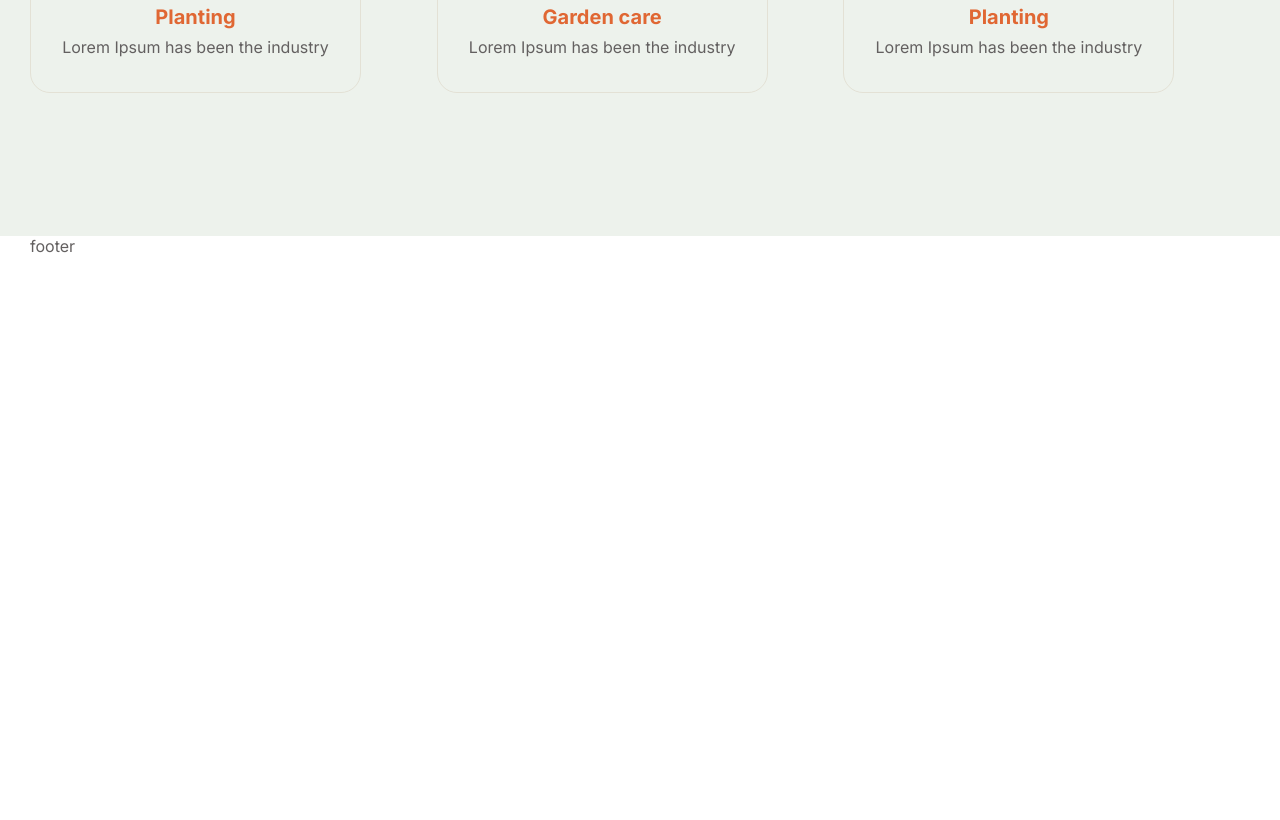
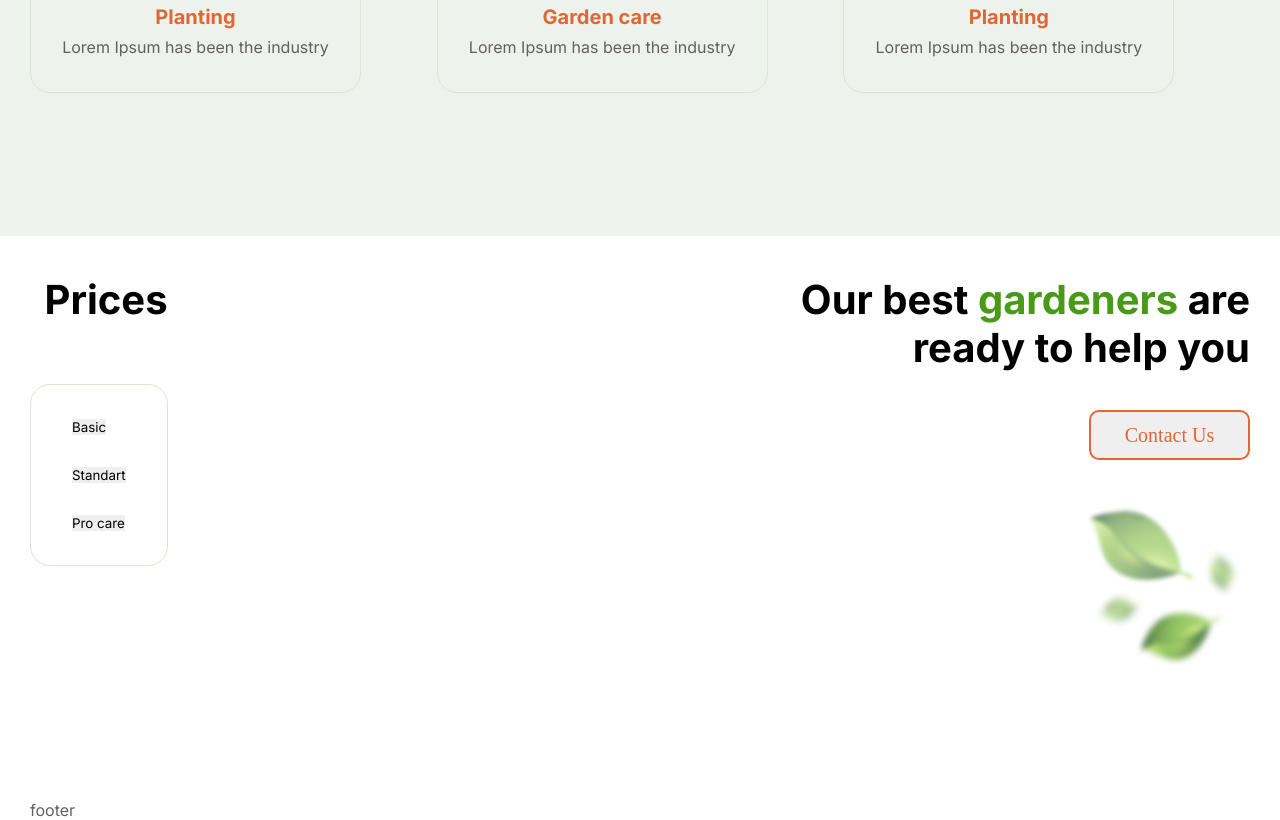
Before and after one commit to MaksymBykovskij/plants, a plain HTML site: page plants/index.html in a window 1280 px wide. Shown: the part 2449-3269 px from the top of the page. Before the commit the page ends 2705 px from the top, so only its background shows below. Drawn offline with Linux system fonts and the light colour scheme; a web font is replaced by a local one.

Commit message:
feat: add prices section

```diff
--- a/plants/index.html
+++ b/plants/index.html
@@ -134,12 +134,32 @@
                     </div>
                 </div>
             </section>
-            <section>
-                <div class="container">
-
+            <section class="prices-section">
+                <div class="prices-container container">
+                    <div class="prices-wrapper__left">
+                        <h2 class="pices-title">Prices</h2>
+                        <div class="button-prices__wrapper">
+                            <ul class="button-prices__list">
+                                <li class="button-prices__item">
+                                    <button class="button-prices">Basic</button>
+                                </li>
+                                <li class="button-prices__item">
+                                    <button class="button-prices">Standart</button>
+                                </li>
+                                <li class="button-prices__item">
+                                    <button class="button-prices">Pro care</button>
+                                </li>
+                            </ul>
+                        </div>
+                    </div>
+                    <div class="prices-wrapper__right">
+                        <h2 class="pices-title">Our best <span>gardeners</span> are ready to help you</h2>
+                        <button class="button button-secondary" type="button">Contact Us</button>
+                        <img src="image/prices/leafs.png" alt="leafs">
+                    </div>
                 </div>
             </section>
-            <section>
+            <section >
                 <div class="container">
 
                 </div>
--- a/plants/style.css
+++ b/plants/style.css
@@ -313,3 +313,58 @@ main {
   color: #E06733;
 }
 /* -------------------------- */
+
+/* ===== PRICES SECTION ===== */
+.prices-section {
+  padding: 40px 0px 115px;
+}
+.prices-container {
+  display: flex;
+  justify-content: space-between;
+}
+.container {
+}
+.prices-wrapper__left {
+}
+
+.pices-title {
+  font-family: 'Inter';
+  font-style: normal;
+  font-weight: 700;
+  font-size: 40px;
+  line-height: 48px;
+  color: #000000;
+  text-align: right;
+}
+
+.pices-title span {
+  color: #499A18;
+}
+.button-prices__wrapper {
+  display: flex;
+  border: 1px solid #E3E1D5;
+  border-radius: 20px;
+  margin: 60px 0px 0px 0px;
+  padding: 34px 41px;
+}
+.button-prices__list > *:not(:last-child) {
+  margin: 0px 0px 32px 0px;
+}
+.button-prices__item {
+
+}
+.button-prices {
+  display: block;
+}
+.prices-wrapper__right {
+  width: 460px;
+  display: flex;
+  flex-direction: column;
+  align-items: flex-end;
+}
+.prices-wrapper__right>*:not(:last-child) {
+  margin: 0px 0px 38px 0px;
+}
+.button-secondary {
+}
+/* -------------------------- */
```
Also changed, not shown: plants/image/prices/leafs.png (added).
